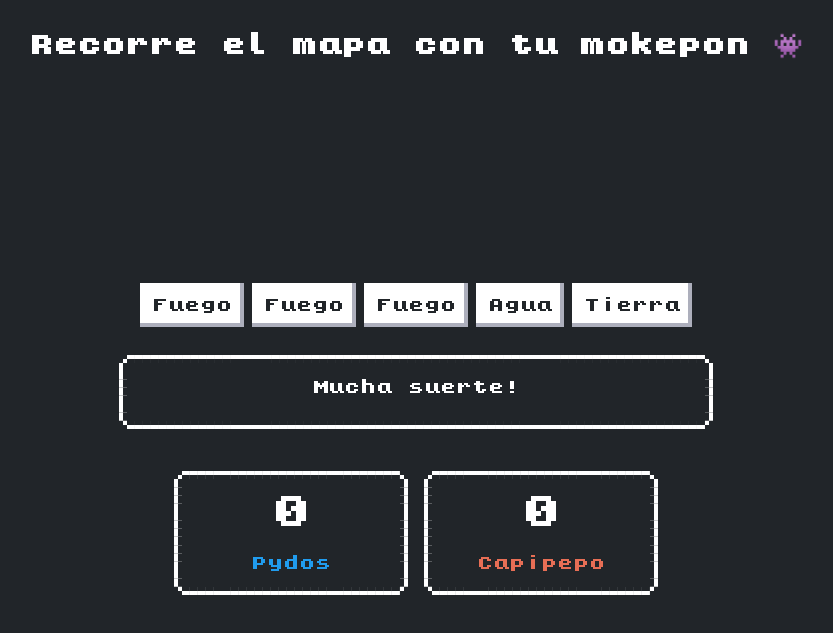
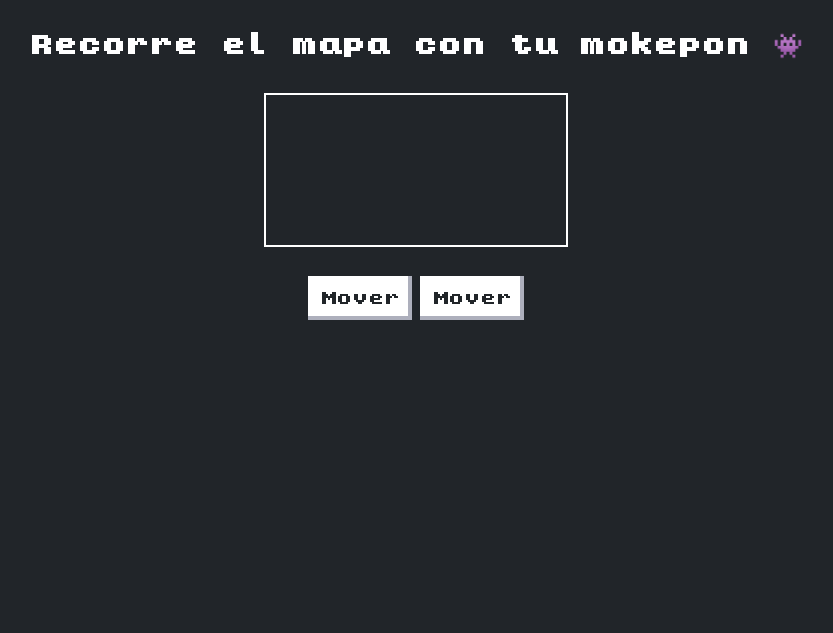
Before and after one commit to MemoBrown/escuela-desarrollo-web, a plain HTML site: page 2022-prog-basica/mokepon/index.html in a window 1280 px wide. Both pictures are taken after a click on the button "Seleccionar". Shown: the part 81-714 px from the top of the page, without its empty margins (224-1057 px from the left). Drawn offline with nearby package versions, Linux system fonts and the light colour scheme.

Commit message:
images added

```diff
--- a/2022-prog-basica/mokepon/css/styles.css
+++ b/2022-prog-basica/mokepon/css/styles.css
@@ -62,3 +62,19 @@ body {
   text-align: center;
   font-size: 40px;
 }
+
+#view-map {
+  flex-direction: column;
+  align-items: center;
+  justify-content: center;
+}
+#mapa {
+  border: 2px solid white;
+}
+.canva-btn {
+  display: flex;
+  align-items: center;
+  justify-content: center;
+  padding: 10px;
+  margin: 15px;
+}
--- a/2022-prog-basica/mokepon/index.html
+++ b/2022-prog-basica/mokepon/index.html
@@ -60,6 +60,10 @@
   <section id="view-map">
     <h1>Recorre el mapa con tu mokepon 👾</h1>
     <canvas id="mapa"></canvas>
+    <div class="canva-btn">
+      <button onclick="moverCapipepoHorizontal()" class="nes-btn">Mover</button>
+      <button onclick="moverCapipepoVertical()" class="nes-btn">Mover</button>
+    </div>
   </section>
 
   <section id="select-attack" class="select-attack section-center">
--- a/2022-prog-basica/mokepon/js/index.js
+++ b/2022-prog-basica/mokepon/js/index.js
@@ -47,6 +47,7 @@ let victoriasJugador = 0
 let victoriasEnemigo = 0
 let playerLifes = 6
 let enemyLifes = 6
+let lienzo = mapa.getContext("2d")
 
 class Mokepon {
   constructor(nombre, foto, vida) {
@@ -54,15 +55,21 @@ class Mokepon {
     this.foto = foto
     this.vida = vida
     this.ataques = []
+    this.x = 20
+    this.y = 30
+    this.width = 80
+    this.height = 80
+    this.mapaFoto = new Image()
+    this.mapaFoto.src = foto
   }
 }
 
-let hipodoge = new Mokepon('Hipodoge', null, 5)
-let capipepo = new Mokepon('Capipepo', null, 5)
-let ratigueya = new Mokepon('Ratigueya', null, 5)
-let langostelvis = new Mokepon('Langostelvis', null, 5)
-let tucapalma = new Mokepon('Tucapalma', null, 5)
-let pydos = new Mokepon('Pydos', null, 5)
+let hipodoge = new Mokepon('Hipodoge', './assets/hipodoge.png', 5)
+let capipepo = new Mokepon('Capipepo', './assets/capipepo.png', 5)
+let ratigueya = new Mokepon('Ratigueya', './assets/ratigueya.png', 5)
+let langostelvis = new Mokepon('Langostelvis', './assets/langostelvis.png', 5)
+let tucapalma = new Mokepon('Tucapalma', './assets/tucapalma.png', 5)
+let pydos = new Mokepon('Pydos', './assets/pydos.png', 5)
 
 hipodoge.ataques.push(
   {nombre: 'Agua', id: 'water-btn'},
@@ -141,8 +148,9 @@ function startGame() {
 
 function selectPetPlayer() {
   hideSelectPet.style.display = 'none'
-  showSelectAttack.style.display = 'block'
-  sectionViewMap.style.display = 'block'
+  // showSelectAttack.style.display = 'block'
+  sectionViewMap.style.display = 'flex'
+
 
   if(inputHipodoge.checked == true) {
     petSelected.innerHTML = inputHipodoge.id
@@ -318,4 +326,24 @@ function random(min, max) {
   return Math.floor(Math.random() * (max - min + 1) + min)
 }
 
+function pintarPersonaje() {
+  lienzo.clearRect(0, 0, mapa.width, mapa.height)
+  lienzo.drawImage(
+    capipepo.mapaFoto,
+    capipepo.x,
+    capipepo.y,
+    capipepo.width,
+    capipepo.height
+  )
+}
+
+function moverCapipepoHorizontal() {
+  capipepo.x = capipepo.x + 5
+  pintarPersonaje()
+}
+function moverCapipepoVertical() {
+  capipepo.y = capipepo.y + 5
+  pintarPersonaje()
+}
+
 window.addEventListener('load', startGame)
--- a/practico-js/test.js
+++ b/practico-js/test.js
@@ -6,7 +6,7 @@
 // console.log("Mi nombre es " + completeName + ", pero prefiero que me digas " + nickname + ".");
 
 function saludo(name, lastName, nickname) {
-  const fullName = name + lastName
+  let fullName = name + lastName
   console.log(`Mi nombre completo es ${fullName}, pero prefiero que me digas ${nickname}`)
 }
 
```
Also changed, not shown: 2022-prog-basica/mokepon/assets/capipepo.png (renamed from 2022-prog-basica/mokepon/assets/mokepons_mokepon_capipepo_attack.png), 2022-prog-basica/mokepon/assets/hipodoge.png (renamed from 2022-prog-basica/mokepon/assets/mokepons_mokepon_hipodoge_attack.png), 2022-prog-basica/mokepon/assets/langostelvis.png (added), 2022-prog-basica/mokepon/assets/pydos.png (added), 2022-prog-basica/mokepon/assets/ratigueya.png (renamed from 2022-prog-basica/mokepon/assets/mokepons_mokepon_ratigueya_attack.png), 2022-prog-basica/mokepon/assets/tucapalma.png (added).
